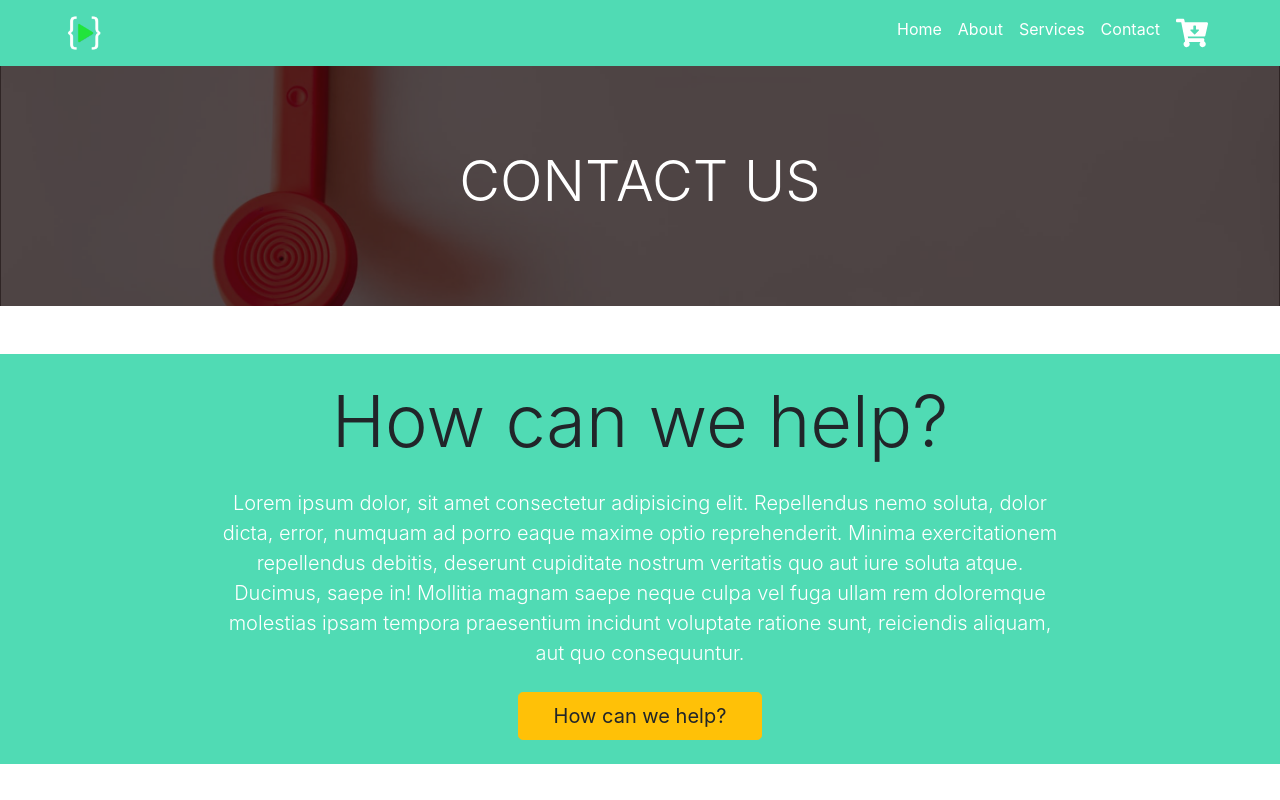
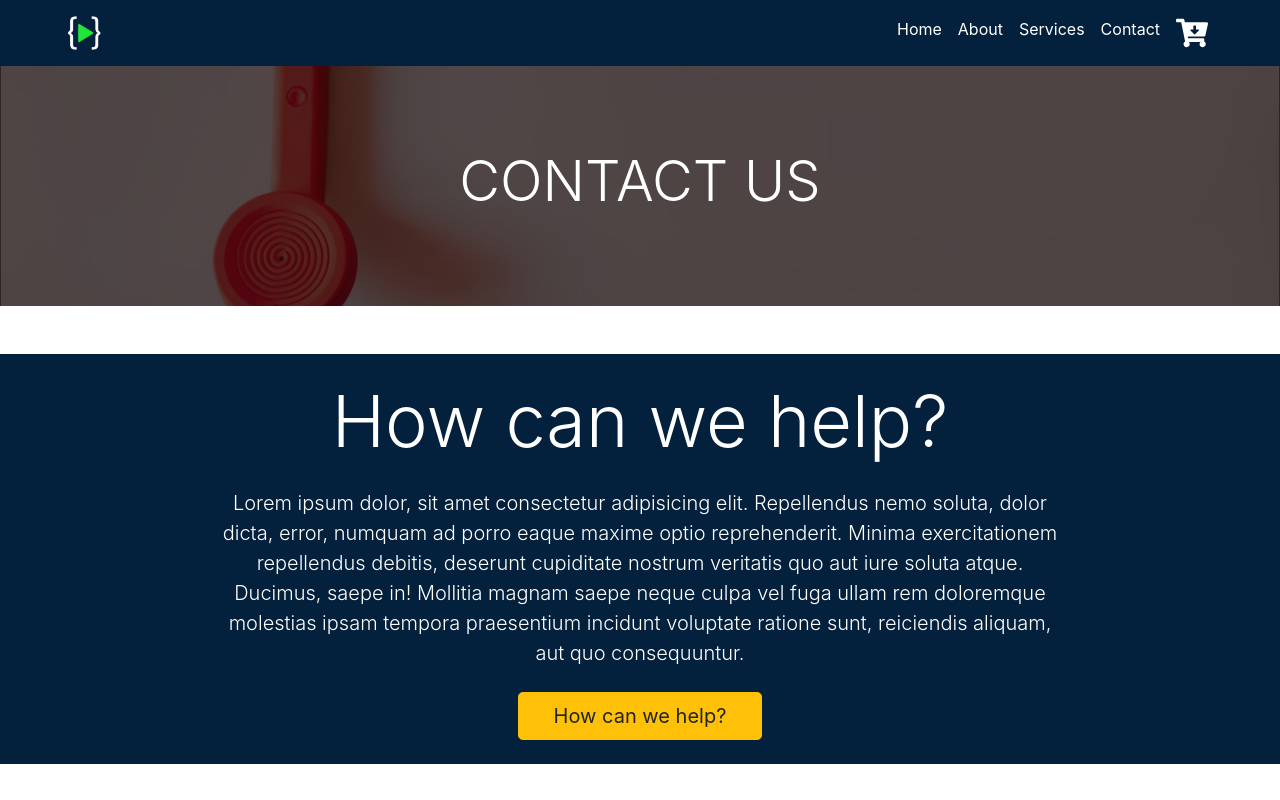
Before and after one commit to jokot/e-commerce-react-js, a Gatsby site: page /contact in a window 1280 px wide. Shown: the top 800 px of the page. Built offline with nearby package versions, Linux system fonts and the light colour scheme; Gatsby itself is replaced by a stand-in of ours.

Commit message:
revert background color

```diff
--- a/src/components/Cart/CourseCart.js
+++ b/src/components/Cart/CourseCart.js
@@ -15,10 +15,9 @@ export default class CourseCart extends Component {
     return (
       <section className="py-5">
         <div className="container">
-          <Heading title="Courses" />
+          <Heading title="Courses" textColor="text-black" />
           <div className="row">
             {this.state.courses.map(({ node }) => {
-              console.log(node.image.fixed)
               return (
                 <div
                   key={node.id}
--- a/src/components/Contact/Contact.js
+++ b/src/components/Contact/Contact.js
@@ -5,7 +5,7 @@ export default function Contact() {
   const formSpreeAction = "https://formspree.io/f/" + process.env.FORM_ID
   return (
     <section className="py-3">
-      <Heading title="Contact Us" />
+      <Heading title="Contact Us" textColor="text-black" />
       <div className="col-10 col-sm-8 mx-auto">
         <form action={formSpreeAction} method="POST">
           <div className="form-group">
--- a/src/components/Reuseable/Heading.js
+++ b/src/components/Reuseable/Heading.js
@@ -1,9 +1,10 @@
 import React from "react"
 
-export default function Heading({ title }) {
+export default function Heading({ title, textColor }) {
+  const textClassName = "col text-center mb-4 " + textColor
   return (
     <div>
-      <div className="col text-center mb-4 text-black">
+      <div className={textClassName}>
         <h1 className="display-3">{title}</h1>
       </div>
     </div>
--- a/src/components/Reuseable/Infoblock.js
+++ b/src/components/Reuseable/Infoblock.js
@@ -6,7 +6,7 @@ export default function Infoblock({ heading }) {
   return (
     <section className="bg-theme my-5 py-4">
       <div className="container">
-        <Heading title={heading} />
+        <Heading title={heading} textColor="text-white" />
       </div>
       <div className="row">
         <div className="col-10 col-sm-8 mx-auto text-center">
--- a/src/components/layout.css
+++ b/src/components/layout.css
@@ -1,5 +1,5 @@
 .bg-theme {
-  background-color: #50DBB4;
+  background-color: #03203c;
 }
 
 .cart-icon {
```
Also changed, not shown: src/components/Reuseable/DualInfoblock.js (+3 -7 lines).
